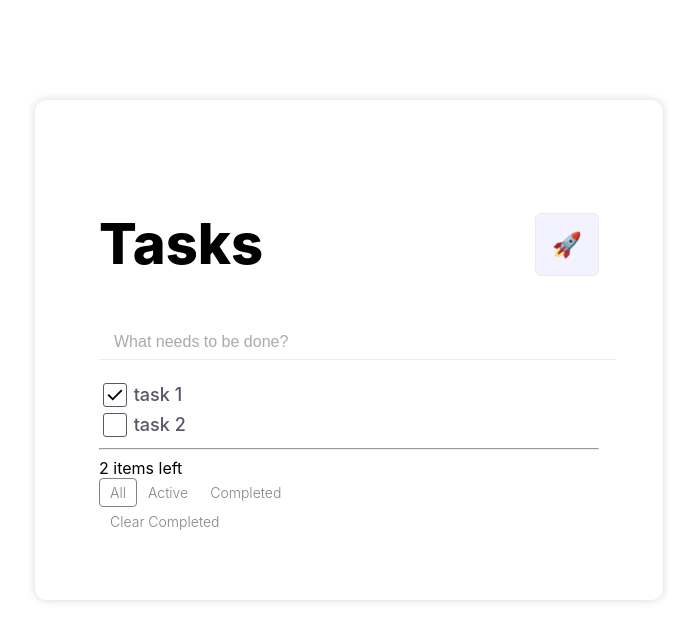
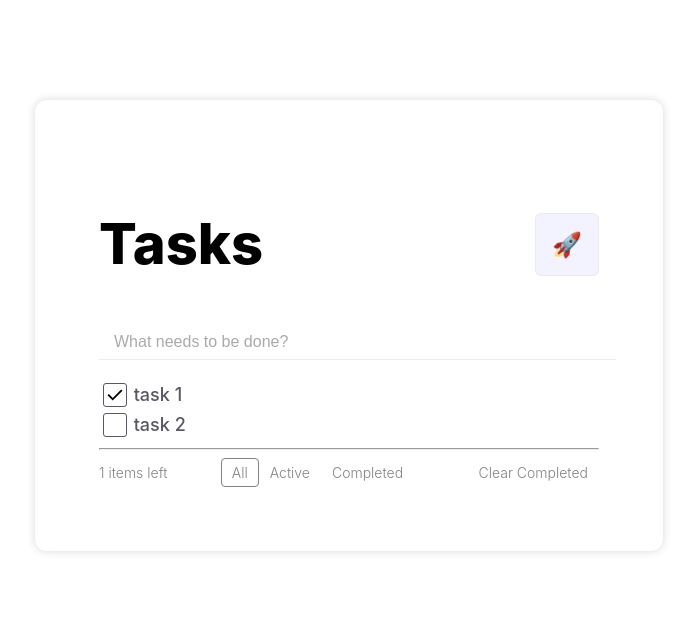
Before and after one commit to AnnaIgnatova/mindbox, a React (Create React App) app in the folder todo-app/: page / in a window 1280 px wide. Shown: the top 642 px of the page, without its empty margins (291-988 px from the left). Built offline with nearby package versions, Linux system fonts and the light colour scheme.

Commit message:
feat: create useTodoList hook

```diff
--- a/todo-app/src/App.tsx
+++ b/todo-app/src/App.tsx
@@ -1,81 +1,35 @@
-import { MouseEventHandler, useEffect, useState } from "react";
-import "./App.css";
 import { TextInput } from "./components/UI/TextInput";
 import { Checkbox } from "./components/UI/Checkbox";
 import { Header } from "./components/Header";
 import { Footer } from "./components/Footer";
+import { useTodoList } from "./hooks/useTodoList";
+import "./App.css";
 
-interface TodoList {
-  id: number;
-  text: string;
-  checked: boolean;
-}
+const defaultList = [
+  { id: 0, text: "task 1", checked: true },
+  { id: 1, text: "task 2", checked: false },
+];
 
 function App() {
-  const [currentTodoList, setCurrentTodoList] = useState<TodoList[]>([]);
-  const [fullTodoList, setFullTodoList] = useState<TodoList[]>([
-    { id: 0, text: "task 1", checked: true },
-    { id: 1, text: "task 2", checked: false },
-  ]);
-  const [statusLabel, setStatusLabel] = useState<string>("All");
-
-  useEffect(() => {
-    getTodoListByLabel(statusLabel);
-  }, [statusLabel, fullTodoList]);
-
-  const handleTodoLabels: MouseEventHandler<HTMLButtonElement> = (e) => {
-    const target = e.target as HTMLButtonElement;
-    setStatusLabel(target.id);
-  };
-
-  const clearCompletedTasks = () => {
-    const filteredList = fullTodoList.filter((task) => !task.checked);
-    setFullTodoList([...filteredList]);
-  };
-
-  const getTodoListByLabel = (label: string) => {
-    switch (label) {
-      case "All": {
-        setCurrentTodoList([...fullTodoList]);
-        break;
-      }
-      case "Active": {
-        const filterdList = fullTodoList.filter((item) => !item.checked);
-        setCurrentTodoList([...filterdList]);
-        break;
-      }
-      case "Completed": {
-        const filterdList = fullTodoList.filter((item) => item.checked);
-        setCurrentTodoList([...filterdList]);
-        break;
-      }
-    }
-  };
-
-  const handleTodoItem = (id: number, checked: boolean) => {
-    const newList = fullTodoList.map((item) =>
-      item.id === id ? { ...item, checked } : item
-    );
-    setFullTodoList(newList);
-  };
-
-  const addTodoItem = (text: string) => {
-    setFullTodoList([
-      ...fullTodoList,
-      { id: fullTodoList.length, text, checked: false },
-    ]);
-  };
+  const {
+    currentTodoList,
+    statusLabel,
+    leftItemsCount,
+    handleTodoLabels,
+    addTodoItem,
+    handleTodoItem,
+    clearCompletedTasks,
+  } = useTodoList(defaultList);
   return (
     <div className="todo-wrapper">
       <Header />
       <TextInput addTodo={addTodoItem} />
-      <div>
-        {currentTodoList.map((data) => (
-          <Checkbox key={data.id} handleTodoItem={handleTodoItem} {...data} />
-        ))}
-      </div>
+      {currentTodoList.map((data) => (
+        <Checkbox key={data.id} handleTodoItem={handleTodoItem} {...data} />
+      ))}
       <hr />
       <Footer
+        leftItemsCount={leftItemsCount}
         statusLabel={statusLabel}
         handleTodoLabels={handleTodoLabels}
         clearCompletedTasks={clearCompletedTasks}
--- a/todo-app/src/components/Footer/index.tsx
+++ b/todo-app/src/components/Footer/index.tsx
@@ -1,7 +1,10 @@
 import { MouseEventHandler } from "react";
 import { Button } from "../UI/Button";
+import "./style.css";
+import { TextBlock } from "../UI/TextBlock";
 
 interface FooterProps {
+  leftItemsCount: number;
   statusLabel: string;
   handleTodoLabels: MouseEventHandler<HTMLButtonElement>;
   clearCompletedTasks: MouseEventHandler<HTMLButtonElement>;
@@ -10,25 +13,25 @@ interface FooterProps {
 const LIST_LABELS = ["All", "Active", "Completed"];
 
 export const Footer: React.FC<FooterProps> = ({
+  leftItemsCount,
   statusLabel,
   clearCompletedTasks,
   handleTodoLabels,
 }) => {
   return (
-    <div>
-      <span>2 items left</span>
+    <div className="footer">
+      <TextBlock>{leftItemsCount} items left</TextBlock>
       <div>
         {LIST_LABELS.map((label) => (
           <Button
+            key={label}
             text={label}
             isActive={label === statusLabel}
             onClick={handleTodoLabels}
           />
         ))}
       </div>
-      <div>
-        <Button text="Clear Completed" onClick={clearCompletedTasks} />
-      </div>
+      <Button text="Clear Completed" onClick={clearCompletedTasks} />
     </div>
   );
 };
--- /dev/null
+++ b/todo-app/src/components/Footer/style.css
@@ -0,0 +1,5 @@
+.footer {
+  display: flex;
+  justify-content: space-between;
+  align-items: center;
+}
--- /dev/null
+++ b/todo-app/src/components/UI/TextBlock/index.tsx
@@ -0,0 +1,10 @@
+import { ReactNode } from "react";
+import "./style.css";
+
+interface TextBlockProps {
+  children: ReactNode;
+}
+
+export const TextBlock: React.FC<TextBlockProps> = ({ children }) => {
+  return <span className="text-caption">{children}</span>;
+};
--- /dev/null
+++ b/todo-app/src/components/UI/TextBlock/style.css
@@ -0,0 +1,6 @@
+.text-caption {
+  font-size: 14px;
+  font-weight: 300;
+  color: #838383;
+  font-family: "Inter", sans-serif;
+}
--- /dev/null
+++ b/todo-app/src/hooks/useTodoList.tsx
@@ -0,0 +1,66 @@
+import { MouseEventHandler, useEffect, useState } from "react";
+import { TodoList } from "../types/todoList";
+
+export const useTodoList = (initialState: TodoList[]) => {
+  const [fullTodoList, setFullTodoList] = useState<TodoList[]>(initialState);
+  const [currentTodoList, setCurrentTodoList] = useState<TodoList[]>([]);
+  const [statusLabel, setStatusLabel] = useState<string>("All");
+  const leftItemsCount = fullTodoList.filter((item) => !item.checked).length;
+
+  useEffect(() => {
+    getTodoListByLabel(statusLabel);
+  }, [statusLabel, fullTodoList]);
+
+  const getTodoListByLabel = (label: string) => {
+    switch (label) {
+      case "All": {
+        setCurrentTodoList([...fullTodoList]);
+        break;
+      }
+      case "Active": {
+        const filterdList = fullTodoList.filter((item) => !item.checked);
+        setCurrentTodoList([...filterdList]);
+        break;
+      }
+      case "Completed": {
+        const filterdList = fullTodoList.filter((item) => item.checked);
+        setCurrentTodoList([...filterdList]);
+        break;
+      }
+    }
+  };
+
+  const handleTodoItem = (id: number, checked: boolean) => {
+    const newList = fullTodoList.map((item) =>
+      item.id === id ? { ...item, checked } : item
+    );
+    setFullTodoList(newList);
+  };
+
+  const addTodoItem = (text: string) => {
+    setFullTodoList([
+      ...fullTodoList,
+      { id: fullTodoList.length, text, checked: false },
+    ]);
+  };
+
+  const handleTodoLabels: MouseEventHandler<HTMLButtonElement> = (e) => {
+    const target = e.target as HTMLButtonElement;
+    setStatusLabel(target.id);
+  };
+
+  const clearCompletedTasks = () => {
+    const filteredList = fullTodoList.filter((task) => !task.checked);
+    setFullTodoList([...filteredList]);
+  };
+
+  return {
+    currentTodoList,
+    leftItemsCount,
+    statusLabel,
+    handleTodoItem,
+    addTodoItem,
+    handleTodoLabels,
+    clearCompletedTasks,
+  };
+};
--- /dev/null
+++ b/todo-app/src/types/todoList.ts
@@ -0,0 +1,5 @@
+export interface TodoList {
+  id: number;
+  text: string;
+  checked: boolean;
+}
```
